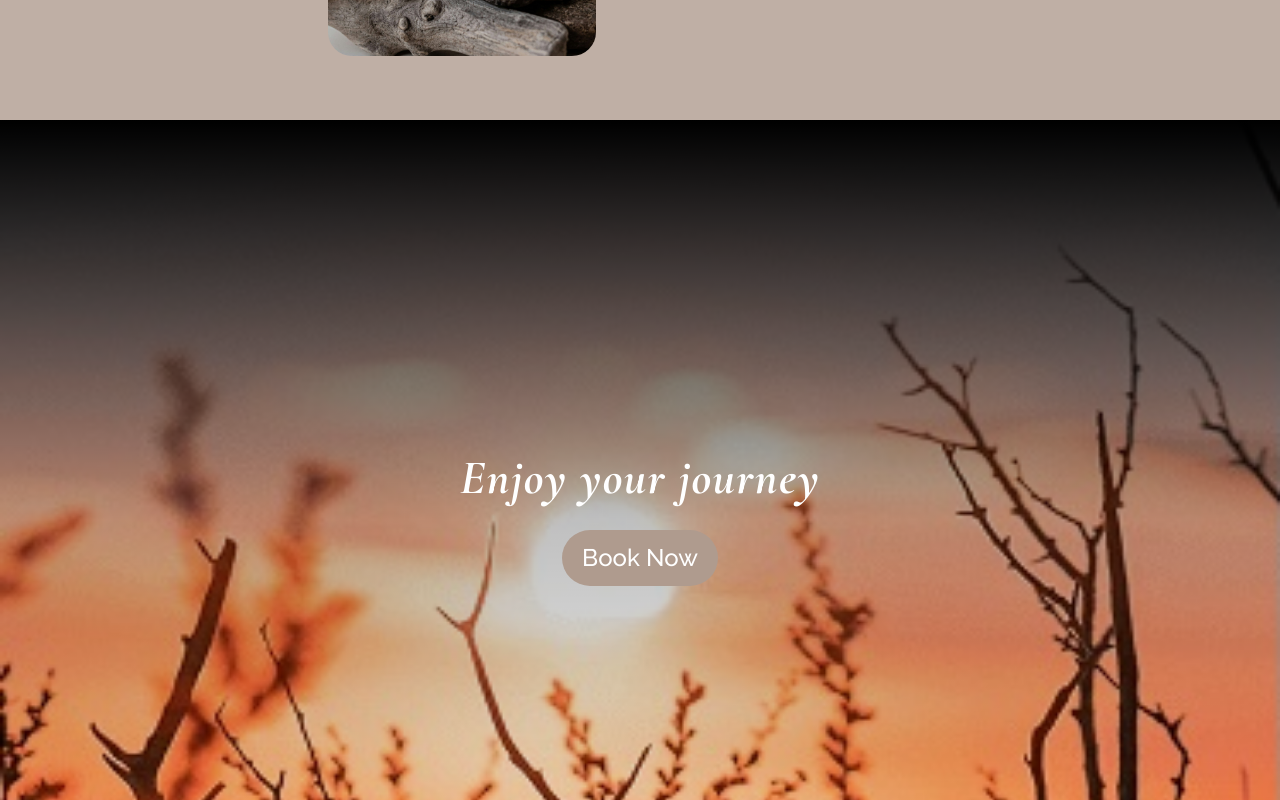
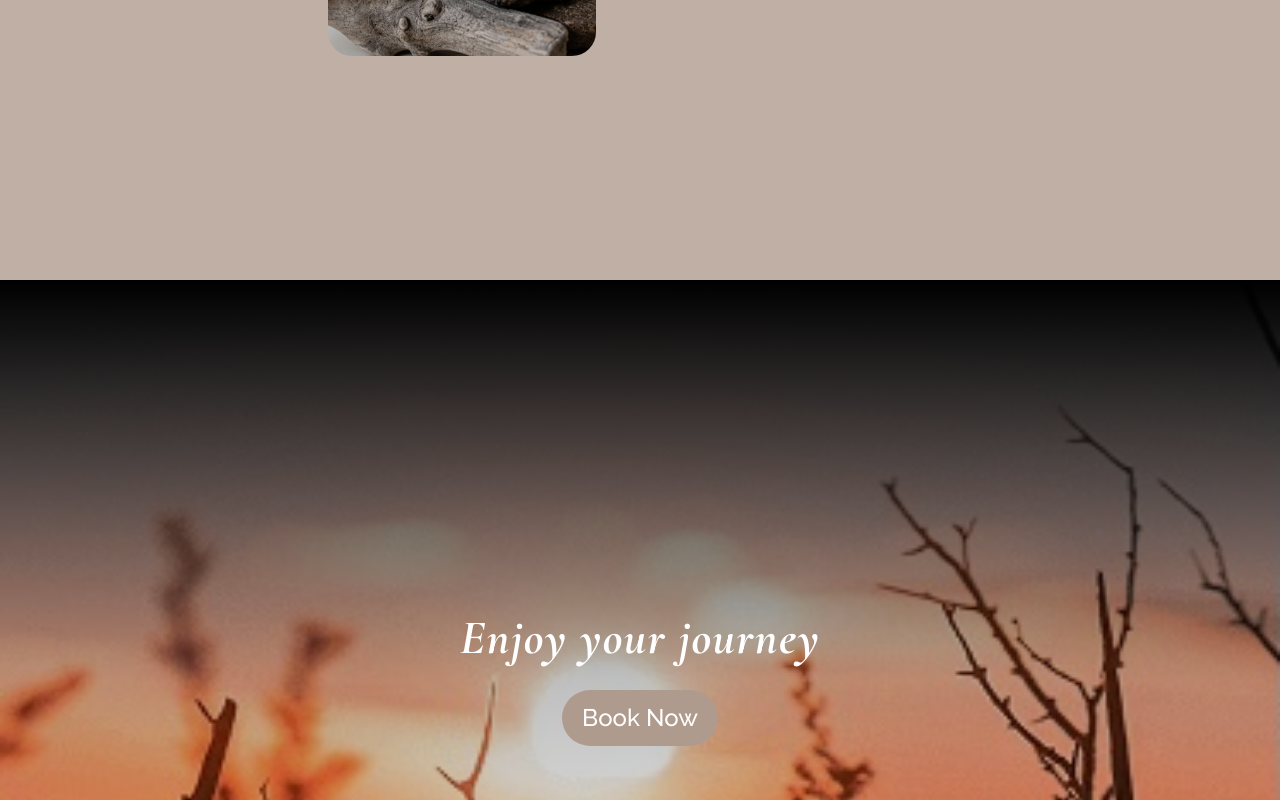
Before and after one commit to Ami0480/naturespa-website-tailwind, a React (Vite) app in the folder my-app/: page / in a window 1280 px wide. Shown: the part 2800-3600 px from the top of the page. Built offline with nearby package versions, Linux system fonts and the light colour scheme.

Commit message:
Added mt of sunrise section

```diff
--- a/my-app/src/Home.jsx
+++ b/my-app/src/Home.jsx
@@ -140,7 +140,7 @@ export default function Home() {
         </section>
       </div>
 
-      <div className="hero relative w-full h-screen">
+      <div className="hero relative w-full h-screen md:mt-40">
         <div className="absolute w-full h-screen bg-linear-to-b from-black via-black/25 to-transparent z-10"></div>
         <img
           src={SunriseMobile}
```
